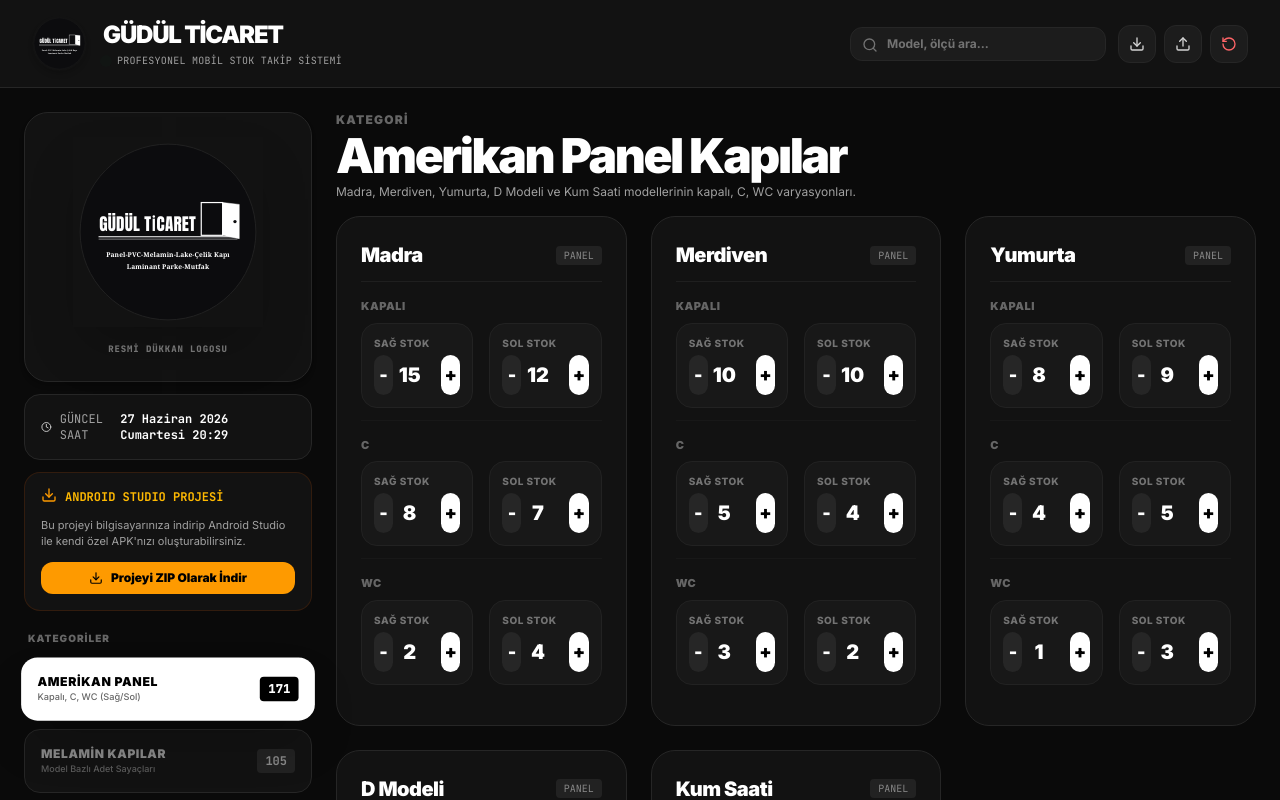
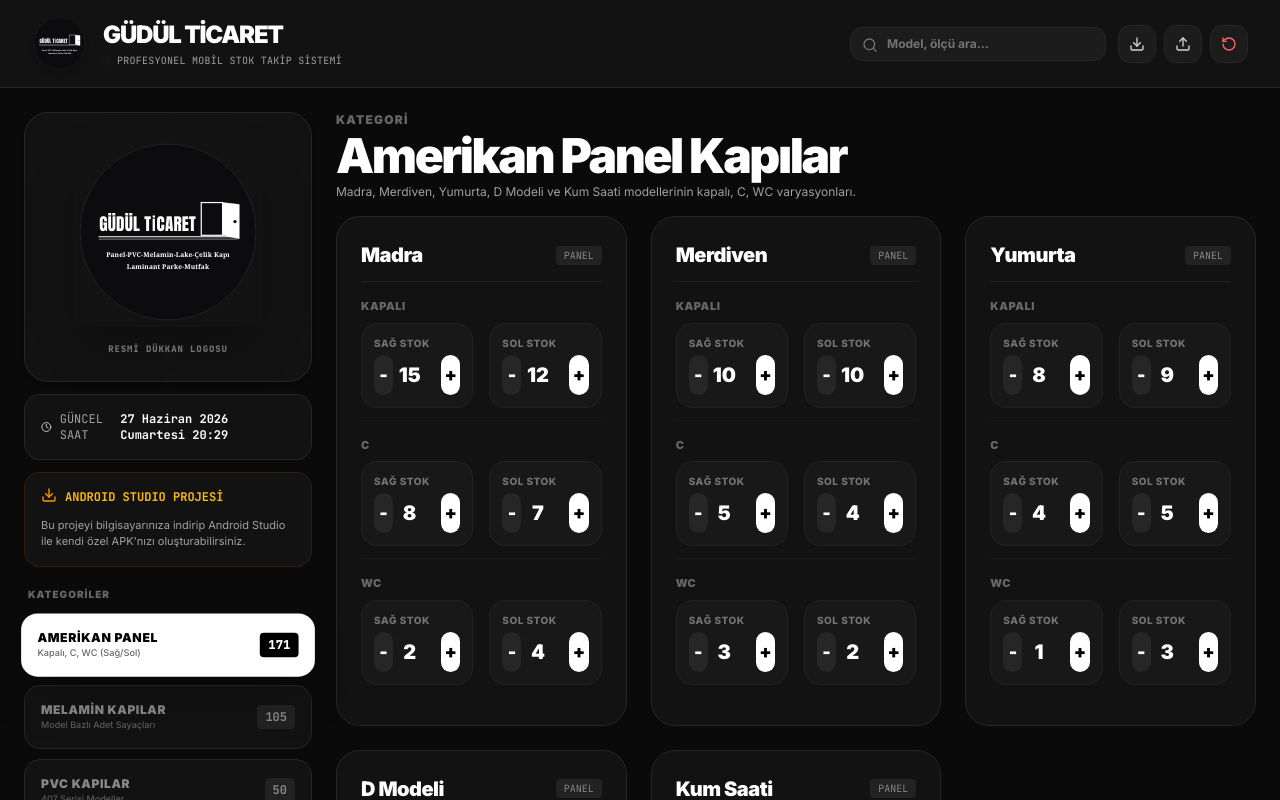
Before and after one commit to yavuzgdl14/gudul-stok, a React (Vite) app: page / in a window 1280 px wide. Shown: the top 800 px of the page. Built offline with nearby package versions, Linux system fonts and the light colour scheme.

Commit message:
Update App.tsx

```diff
--- a/src/App.tsx
+++ b/src/App.tsx
@@ -517,15 +517,7 @@
             <p className="text-[11px] text-neutral-400 leading-normal">
               Bu projeyi bilgisayarınıza indirip Android Studio ile kendi özel APK'nızı oluşturabilirsiniz.
             </p>
-            <a
-              href="/gudul-stok.zip"
-              download="gudul-stok.zip"
-              className="w-full py-2 px-3 bg-amber-500 hover:bg-amber-600 active:scale-98 text-black text-center font-black text-xs rounded-xl transition cursor-pointer flex items-center justify-center gap-2"
-              id="download-zip-btn"
-            >
-              <Download className="w-3.5 h-3.5" />
-              Projeyi ZIP Olarak İndir
-            </a>
+
           </div>
 
           <p className="text-[10px] font-black tracking-widest text-[#666] uppercase px-1 mt-2">KATEGORİLER</p>
```
